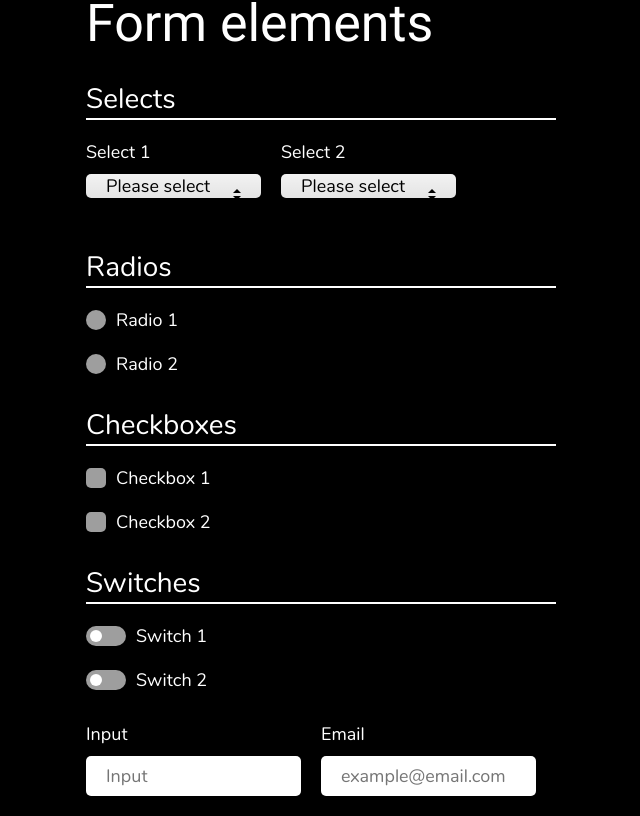
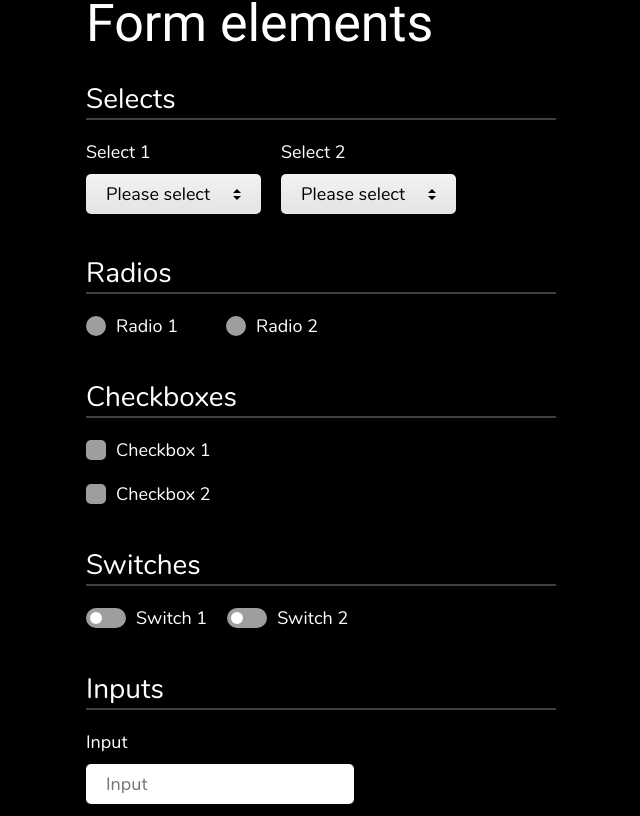
Before and after one commit to neil-morgan/styled-framework, a React (Create React App) app: page / in a window 1280 px wide. Shown: the part 864-1680 px from the top of the page, without its empty margins (74-714 px from the left). Built offline with nearby package versions, Linux system fonts and the light colour scheme.

Commit message:
Forms updates

```diff
--- a/src/components/Checkbox.js
+++ b/src/components/Checkbox.js
@@ -1,59 +1,52 @@
 import React from "react";
 import styled from "styled-components";
+import { FormElement } from "./";
 
-export default ({ name, children, register }) => {
+export default ({ name, label, children, register }) => {
   return (
-    <Checkbox>
-      <input name={name} id={name} type="checkbox" ref={register} />
-      <label htmlFor={name}>
-        <svg viewBox="0 0 24 24">
-          <polyline points="20 6 9 17 4 12" />
-        </svg>
-      </label>
-      <label htmlFor={name}> {children}</label>
+    <FormElement error={children}>
+      <HiddenInput name={name} id={name} type="checkbox" ref={register} />
+      <Checkbox htmlFor={name}>
+        <Graphic viewBox="0 0 24 24">
+          <Tick points="20 6 9 17 4 12" />
+        </Graphic>
       </Checkbox>
+      <CheckboxLabel htmlFor={name}>{label}</CheckboxLabel>
+    </FormElement>
   );
 };
 
-const Checkbox = styled.div`
-  display: flex;
-  margin-bottom: 2rem;
-  margin-right: 2rem;
+const Checkbox = styled.label`
+  background: ${({ theme }) => theme.colors.grey};
+  cursor: pointer;
+  display: inline-block;
+  width: 2rem;
+  height: 2rem;
+  border-radius: 0.5rem;
+  transition: 200ms;
+  margin-right: 1rem;
+`;
+
+const CheckboxLabel = styled.label`
+  cursor: pointer;
   color: #fff;
-  align-items: center;
   ${({ theme }) => theme && theme.fontSize.regular}
+`;
 
-  &:last-child {
-    margin-bottom: 0;
-  }
-
-  svg {
+const Graphic = styled.svg`
   fill: none;
   stroke: white;
   stroke-width: 0.4rem;
+`;
 
-    polyline {
+const Tick = styled.polyline`
   opacity: 0;
   transform: scale(1.3);
   transform-origin: center;
   transition: 200ms;
-    }
-  }
+`;
 
-  label {
-    cursor: pointer;
-    &:first-of-type {
-      display: inline-block;
-      width: 2rem;
-      height: 2rem;
-      background: ${({ theme }) => theme.colors.grey};
-      border-radius: 0.5rem;
-      transition: 200ms;
-      margin-right: 1rem;
-    }
-  }
-
-  input {
+const HiddenInput = styled.input`
   border: 0;
   clip: rect(0 0 0 0);
   clippath: inset(50%);
@@ -65,13 +58,12 @@ const Checkbox = styled.div`
   white-space: nowrap;
   width: 1px;
   &:checked {
-      + label {
+    + ${Checkbox} {
       background: ${({ theme }) => theme.colors.green};
-        polyline {
+      ${Tick} {
         opacity: 1;
         transform: scale(1);
       }
     }
   }
-  }
 `;
--- a/src/components/Fieldset.js
+++ b/src/components/Fieldset.js
@@ -4,8 +4,9 @@ import { flexbox } from "styled-system";
 const FieldSet = styled.div`
   position: relative;
   display: flex;
+  flex-wrap: wrap;
   align-items: flex-start;
-  margin-bottom: 3rem;
+  margin-bottom: 2rem;
   ${flexbox}
 `;
 
--- /dev/null
+++ b/src/components/FormElement.js
@@ -0,0 +1,28 @@
+import React from "react";
+import styled from "styled-components/macro";
+import { Label } from "./";
+
+export default ({ children, label, error }) => {
+  return (
+    <FormElement>
+      {label && <Label>{label}</Label>}
+      <Input>{children}</Input>
+      {error}
+    </FormElement>
+  );
+};
+
+const FormElement = styled.div`
+  display: flex;
+  flex-direction: column;
+  justify-content: flex-start;
+  align-items: flex-start;
+  margin-right: 2rem;
+  margin-bottom: 2rem;
+`;
+
+const Input = styled.div`
+  display: flex;
+  align-items: center;
+  min-width: 12rem;
+`;
--- a/src/components/Input.js
+++ b/src/components/Input.js
@@ -1,41 +1,22 @@
 import React from "react";
 import styled from "styled-components/macro";
+import { FormElement } from "./";
 
-export default ({ name, children, placeholder, register }) => {
+export default ({ name, label, children, placeholder, register }) => {
   return (
-    <Input>
-      <label htmlFor={name}>{children}</label>
-      <input
+    <FormElement label={label} error={children}>
+      <Input
         type="text"
         id={name}
         name={name}
         placeholder={placeholder}
         ref={register}
       />
-    </Input>
+    </FormElement>
   );
 };
 
-const Input = styled.div`
-  position: relative;
-  overflow: hidden;
-  margin-right: 2rem;
-  margin-bottom: 3rem;
-
-  &:last-child {
-    margin-bottom: 0;
-  }
-
-  label {
-    display: flex;
-    align-items: center;
-    color: #fff;
-    cursor: pointer;
-    margin-bottom: 1rem;
-    ${({ theme }) => theme && theme.fontSize.regular}
-  }
-
-  input {
+const Input = styled.input`
   position: relative;
   width: 100%;
   height: 4rem;
@@ -55,5 +36,4 @@ const Input = styled.div`
   &:disabled {
     background-color: #f7f7f7;
   }
-  }
 `;
--- a/src/components/Legend.js
+++ b/src/components/Legend.js
@@ -5,7 +5,7 @@ const Legend = styled.legend`
   position:relative;
   color: #fff;
   margin-bottom: 2rem;
-  border-bottom: solid 0.2rem #fff;
+  border-bottom: solid 0.2rem rgba(255, 255, 255, 0.25);
 `;
 
 export default Legend;
--- a/src/components/Radio.js
+++ b/src/components/Radio.js
@@ -1,30 +1,22 @@
 import React from "react";
 import styled from "styled-components/macro";
+import { FormElement } from "./";
 import Util from "../system/util";
 
 const { makeid } = Util();
 
-export default ({ name, register, children }) => {
+export default ({ name, label, register, children }) => {
   const key = makeid(5);
 
   return (
-    <Radio>
-      <input name={name} id={key} ref={register} type="radio" />
-      <label htmlFor={key}>{children}</label>
-    </Radio>
+    <FormElement error={children}>
+      <HiddenInput name={name} id={key} ref={register} type="radio" />
+      <Radio htmlFor={key}>{label}</Radio>
+    </FormElement>
   );
 };
 
-const Radio = styled.div`
-  display: flex;
-  margin-bottom: 2rem;
-  margin-right: 2rem;
-
-  &:last-child {
-    margin-bottom: 0;
-  }
-
-  label {
+const Radio = styled.label`
   display: flex;
   align-items: center;
   color: #fff;
@@ -46,9 +38,9 @@ const Radio = styled.div`
     text-align: center;
     transition: 200ms;
   }
-  }
+`;
 
-  input {
+const HiddenInput = styled.input`
   border: 0;
   clip: rect(0 0 0 0);
   clippath: inset(50%);
@@ -61,7 +53,7 @@ const Radio = styled.div`
   width: 1px;
 
   &:checked {
-      + label {
+    + ${Radio} {
       &:before {
         background-color: #fff;
         box-shadow: inset 0 0 0 0.4rem ${({ theme }) => theme.colors.green};
@@ -69,7 +61,7 @@ const Radio = styled.div`
     }
   }
   &:focus {
-      + label {
+    + ${Radio} {
       &:before {
         outline: none;
         border-color: #fff;
@@ -77,7 +69,7 @@ const Radio = styled.div`
     }
   }
   &:disabled {
-      + label {
+    + ${Radio} {
       &:before {
         box-shadow: inset 0 0 0 4px #f4f4f4;
         border-color: darken(#f4f4f4, 25%);
@@ -85,12 +77,11 @@ const Radio = styled.div`
       }
     }
   }
-    + label {
+  + ${Radio} {
     &:empty {
       &:before {
         margin-right: 0;
       }
     }
   }
-  }
 `;
--- a/src/components/Select.js
+++ b/src/components/Select.js
@@ -1,33 +1,47 @@
 import React from "react";
 import styled from "styled-components/macro";
-import { Label } from "./";
+import { FormElement } from "./";
 
-export default ({ name, children, placeholder, options, register, errors }) => {
+export default ({ name, label, children, placeholder, options, register }) => {
   return (
-    <Select>
-      {children && <Label>{children}</Label>}
+    <FormElement label={label} error={children}>
       <DropDown>
-        <select name={name} defaultValue={""} ref={register}>
-          {placeholder && <option value="">{placeholder}</option>}
+        <Select name={name} defaultValue={""} ref={register}>
+          {placeholder && <Option value="">{placeholder}</Option>}
+
           {options.map(([text, value], i) => (
-            <option key={i} value={value}>
+            <Option key={i} value={value}>
               {text}
-            </option>
+            </Option>
           ))}
-        </select>
+        </Select>
       </DropDown>
-    </Select>
+    </FormElement>
   );
 };
 
-const Select = styled.div`
+const Select = styled.select`
+  ${({ theme }) => theme && theme.fontSize.regular};
+  cursor: pointer;
   display: flex;
-  flex-direction: column;
-  margin-bottom: 2rem;
-  margin-right: 2rem;
+  position: relative;
+  width: 130%;
+  height: 100%;
+  margin: 0;
+  padding-left: 2rem;
+  padding-right: 5rem;
+  color: #000;
+  background: #f2f2f2;
+  background: rgba(0, 0, 0, 0) !important;
+  border: 0;
+  border-radius: 0;
+  outline: none;
+  appearance: none;
 
-  &:last-child {
-    margin-bottom: 0;
+  &:focus {
+    z-index: 3;
+    width: 100%;
+    color: #394349;
   }
 `;
 
@@ -68,37 +82,12 @@ const DropDown = styled.div`
     border-top-style: solid;
     border-bottom: none;
   }
+`;
 
-  select {
-    cursor: pointer;
-    display: flex;
-    position: relative;
-    width: 130%;
-    height: 100%;
-    margin: 0;
-    padding-left: 2rem;
-    padding-right: 5rem;
-    ${({ theme }) => theme && theme.fontSize.regular};
-    color: #000;
-    background: #f2f2f2;
-    background: rgba(0, 0, 0, 0) !important;
-    border: 0;
-    border-radius: 0;
-    outline: none;
-    appearance: none;
-
-    &:focus {
-      z-index: 3;
-      width: 100%;
-      color: #394349;
-    }
-
-    option {
-      cursor: pointer;
-      padding-left: 1.5em;
-      padding-right: 1.5em;
-      background: #fff;
-      border-radius: 0.5rem;
-    }
-  }
+const Option = styled.option`
+  cursor: pointer;
+  padding-left: 1.5em;
+  padding-right: 1.5em;
+  background: #fff;
+  border-radius: 0.5rem;
 `;
--- a/src/components/Switch.js
+++ b/src/components/Switch.js
@@ -1,33 +1,21 @@
 import React from "react";
 import styled from "styled-components/macro";
+import { FormElement } from "./";
 
-export default ({ name, children, register }) => {
+export default ({ name, label, children, register }) => {
   return (
-    <Switch>
-      <input name={name} id={name} type="checkbox" ref={register} />
-      <label htmlFor={name}>
-        <span />
-      </label>
-      <label htmlFor={name}>{children}</label>
+    <FormElement error={children}>
+      <HiddenInput name={name} id={name} type="checkbox" ref={register} />
+      <Switch htmlFor={name}>
+        <Dot />
       </Switch>
+      <SwitchLabel htmlFor={name}>{label}</SwitchLabel>
+    </FormElement>
   );
 };
 
-const Switch = styled.div`
-  display: flex;
-  align-items: center;
-  ${({ theme }) => theme && theme.fontSize.regular}
-  color: #fff;
-  margin-bottom: 2rem;
-  margin-right: 2rem;
-
-  &:last-child {
-    margin-bottom: 0;
-  }
-
-  label {
+const Switch = styled.label`
   cursor: pointer;
-    &:first-of-type {
   display: flex;
   align-items: center;
   justify-content: center;
@@ -39,10 +27,15 @@ const Switch = styled.div`
   border-radius: 100px;
   position: relative;
   transition: background-color 200ms;
-    }
-  }
+`;
 
-  span {
+const SwitchLabel = styled.label`
+  cursor: pointer;
+  color: #fff;
+  ${({ theme }) => theme && theme.fontSize.regular}
+`;
+
+const Dot = styled.span`
   content: "";
   position: absolute;
   top: 50%;
@@ -53,19 +46,18 @@ const Switch = styled.div`
   border-radius: 5rem;
   transition: 0.2s;
   background: #fff;
-  }
+`;
 
-  input {
+const HiddenInput = styled.input`
   height: 0;
   width: 0;
   visibility: hidden;
-    &:checked + label {
+  &:checked + ${Switch} {
     background: ${({ theme }) => theme.colors.green};
-      span {
+    ${Dot} {
       left: calc(100% - 0.4rem);
       background: #fff;
       transform: translate(-100%, -50%);
     }
   }
-  }
 `;
--- a/src/components/index.js
+++ b/src/components/index.js
@@ -7,6 +7,7 @@ import Button from "./Button";
 import Ripple from "./Ripple";
 import Box from "./Box";
 import Form from "./Form";
+import FormElement from "./FormElement";
 import FieldSet from "./FieldSet";
 import FieldGroup from "./FieldGroup";
 import Legend from "./Legend";
@@ -28,6 +29,7 @@ export {
   Ripple,
   Box,
   Form,
+  FormElement,
   FieldSet,
   FieldGroup,
   Legend,
--- a/src/modules/Form.js
+++ b/src/modules/Form.js
@@ -1,6 +1,7 @@
 import React, { useState } from "react";
 import styled from "styled-components/macro";
 import { useForm } from "react-hook-form";
+import { ErrorMessage } from "@hookform/error-message";
 import {
   Form,
   Select,
@@ -13,12 +14,13 @@ import {
   Legend,
   Label,
   FieldGroup,
+  Error,
   FieldSet,
 } from "../components";
 
 export default () => {
   const { register, errors, handleSubmit } = useForm({
-    mode: "onBlur",
+    mode: "onChange",
   });
 
   const [output, setOutput] = useState(null);
@@ -33,7 +35,8 @@ export default () => {
         <Legend>Selects</Legend>
         <FieldSet flexDirection="row">
           <Select
-            name="select"
+            name="select1"
+            label={"Select 1"}
             placeholder="Please select"
             options={[
               ["A", "1"],
@@ -43,12 +46,17 @@ export default () => {
             register={register({
               required: "This is required",
             })}
-            errors={errors.select}
           >
-            Select 1
+            <ErrorMessage
+              as={Error}
+              errors={errors}
+              name="select1"
+              message="This is required"
+            />
           </Select>
           <Select
-            name="select"
+            name="select2"
+            label={"Select 2"}
             placeholder="Please select"
             options={[
               ["A", "1"],
@@ -58,77 +66,117 @@ export default () => {
             register={register({
               required: "This is required",
             })}
-            errors={errors.select}
           >
-            Select 2
+            <ErrorMessage
+              as={Error}
+              errors={errors}
+              name="select2"
+              message="This is required"
+            />
           </Select>
         </FieldSet>
+
         <Legend>Radios</Legend>
-        <FieldSet flexDirection="column">
+        <FieldSet flexDirection="row">
           <Radio
             name="radio"
+            label={"Radio 1"}
             register={register({
-              required: "This is required",
+              required: true,
             })}
-            errors={errors.radio}
           >
-            Radio 1
+            <ErrorMessage
+              as={Error}
+              errors={errors}
+              name="radio"
+              message="This is required"
+            />
           </Radio>
           <Radio
             name="radio"
+            label={"Radio 2"}
             register={register({
-              required: "This is required",
+              required: true,
             })}
-            errors={errors.radio}
           >
-            Radio 2
+            <ErrorMessage
+              as={Error}
+              errors={errors}
+              name="radio"
+              message="This is required"
+            />
           </Radio>
         </FieldSet>
+
         <Legend>Checkboxes</Legend>
         <FieldSet flexDirection="column">
           <Checkbox
             name="check1"
+            label="Checkbox 1"
+            register={register({
+              required: true,
+            })}
+          >
+            <ErrorMessage
+              as={Error}
+              errors={errors}
+              name="check1"
+              message="This is required"
+            />
+          </Checkbox>
+          <Checkbox
+            name="check2"
+            label="Checkbox 2"
+            register={register({
+              required: true,
+            })}
+          >
+            <ErrorMessage
+              as={Error}
+              errors={errors}
+              name="check2"
+              message="This is required"
+            />
+          </Checkbox>
+        </FieldSet>
+
+        <Legend>Switches</Legend>
+        <FieldSet flexDirection="row">
+          <Switch
+            name="switch1"
+            label="Switch 1"
             register={register({
               required: "This is required",
             })}
-            errors={errors.check}
           >
-            Checkbox 1
-          </Checkbox>
-          <Checkbox
-            name="check2"
+            <ErrorMessage
+              as={Error}
+              errors={errors}
+              name="switch1"
+              message="This is required"
+            />
+          </Switch>
+          <Switch
+            name="switch2"
+            label="Switch 2"
             register={register({
               required: "This is required",
             })}
-            errors={errors.check}
           >
-            Checkbox 2
-          </Checkbox>
-        </FieldSet>
-        <Legend>Switches</Legend>
-        <FieldSet flexDirection="column">
-          <Switch
-            name="switch1"
-            register={register({
-              required: "This is required",
-            })}
-            errors={errors.switch2}
-          >
-            Switch 1
-          </Switch>
-          <Switch
-            name="switch2"
-            register={register({
-              required: "This is required",
-            })}
-            errors={errors.switch2}
-          >
-            Switch 2
+            <ErrorMessage
+              as={Error}
+              errors={errors}
+              name="switch2"
+              message="This is required"
+            />
           </Switch>
         </FieldSet>
+
+        <Legend>Inputs</Legend>
         <FieldSet>
           <Input
             name="input"
+            label={"Input"}
             placeholder="Input"
             register={register({
               required: "This is required",
@@ -137,11 +185,16 @@ export default () => {
                 message: "Max length is 80",
               },
             })}
-            errors={errors.input}
           >
-            Input
+            <ErrorMessage name="input" as={Error} errors={errors}>
+              {({ messages }) =>
+                messages &&
+                Object.entries(messages).map(([type, message]) => (
+                  <React.Fragment key={type}>{message}</React.Fragment>
+                ))
+              }
+            </ErrorMessage>
           </Input>
-
           <Input
             name="email"
             label="Email"
@@ -153,9 +206,15 @@ export default () => {
                 message: "Invalid email address",
               },
             })}
-            errors={errors.email}
           >
-            Email
+            <ErrorMessage name="email" as={Error} errors={errors}>
+              {({ messages }) =>
+                messages &&
+                Object.entries(messages).map(([type, message]) => (
+                  <React.Fragment key={type}>{message}</React.Fragment>
+                ))
+              }
+            </ErrorMessage>
           </Input>
         </FieldSet>
 
```
Also changed, not shown: package.json (+4 -3 lines), src/components/Error.js (+13 -36 lines), 1 other file (tests, documents, lock files or other folders). Lines whose indentation alone changed are shown as unchanged.
